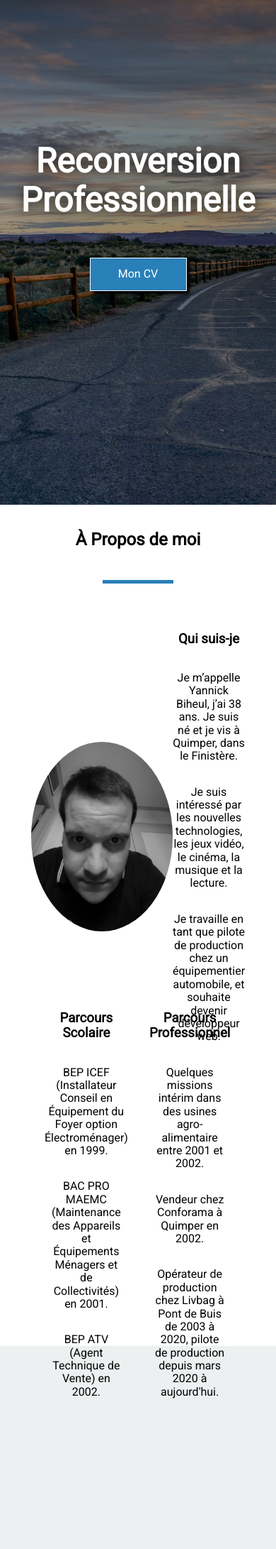
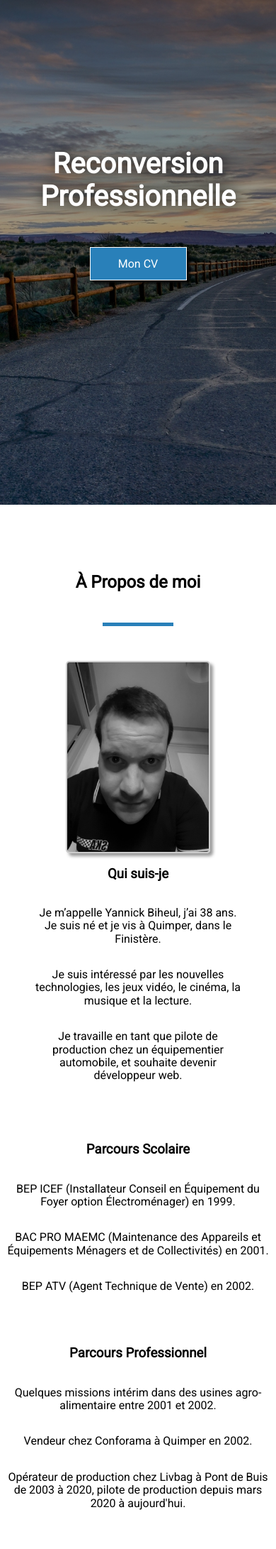
Before and after one commit to yannickbiheul/projet1, a PHP site: page / in a window 390 px wide. Shown: the part 133-2315 px from the top of the page at 71% size. Run offline with PHP 8.4, Linux system fonts and the light colour scheme.

Commit message:
Premier travail sur le responsive

```diff
--- a/css/style.css
+++ b/css/style.css
@@ -71,12 +71,33 @@ nav>a:hover {
     height: 4px;
     margin-top: 3px;
     margin-bottom: 3px;
+    transition-duration: 0.5s;
+    position: absolute;
+}
+
+.span1 {
+    top: 5px;
+}
+.span3 {
+    bottom: 5px;
+}
+
+.span1Open {
+    transform: rotate(-45deg);
+    top: 15px;
+}
+.span2Open {
+    display: none;
+}
+.span3Open {
+    transform: rotate(45deg);
+    bottom: 15px;
 }
 
 .menuBurger {
     position: fixed;
     top: 0;
-    left: -100vw;;
+    left: -100vw;
     width: 100vw;
     height: 100vh;
     background-color: var(--bleu2);
@@ -112,38 +133,7 @@ nav>a:hover {
     text-decoration: underline;
 }
 
-@media screen and (max-width: 1200px) {
-    header {
-        justify-content: flex-start;
-    }
-    .headerTitle {
-        width: 50%;
-    }
-    nav {
-        display: none;
-    }
-    .boutonBurger {
-        display: flex;
-    }
-}
 
-@media screen and (max-width: 600px) {
-    header {
-        justify-content: flex-start;
-    }
-    .headerTitle {
-        width: 75%;
-    }
-    nav {
-        display: none;
-    }
-    .containerAccueil>h1 {
-        font-size: 2em;
-    }
-    .containerAccueil>p {
-        display: none;
-    }
-}
 
 
 
@@ -266,10 +256,13 @@ nav>a:hover {
 
 .quiSuisJeImage>img {
     width: 200px;
-    border-radius: 100%;
+    border-radius: 5px;
+    border: 2px solid #ccc;
+    box-shadow: 4px 4px 4px #999;
     display: flex;
     justify-content: center;
     align-items: center;
+    margin-right: 20px;
 }
 
 .quiSuisJeTexte {
@@ -283,16 +276,17 @@ nav>a:hover {
 .containerApropos {
     /* border: 1px solid #000; */
     width: 75%;
-    height: 400px;
+    min-height: 400px;
     display: flex;
     justify-content: space-around;
     align-items: center;
 }
 
 .scolaire {
-    /* border: 1px solid #000; */
+    border: 2px solid #ccc;
+    box-shadow: 4px 4px 4px #999;
     width: 35%;
-    height: 95%;
+    height: 75%;
     display: flex;
     flex-direction: column;
     justify-content: center;
@@ -301,9 +295,10 @@ nav>a:hover {
 }
 
 .experience {
-    /* border: 1px solid #000; */
+    border: 2px solid #ccc;
+    box-shadow: 4px 4px 4px #999;
     width: 35%;
-    height: 95%;
+    height: 75%;
     display: flex;
     flex-direction: column;
     justify-content: center;
@@ -336,7 +331,7 @@ nav>a:hover {
 .containerContact {
     /* border: 1px solid #000; */
     width: 75%;
-    height: 600px;
+    min-height: 600px;
 }
 
 .element {
@@ -392,3 +387,82 @@ footer {
     justify-content: center;
     align-items: center;
 }
+
+
+
+                                        /* RESPONSIVE */
+@media screen and (max-width: 1200px) {
+    header {
+        justify-content: flex-start;
+    }
+    .headerTitle {
+        width: 50%;
+    }
+    nav {
+        display: none;
+    }
+    .boutonBurger {
+        display: flex;
+    }
+
+    #apropos {
+        padding-top: 60px;
+    }
+    .quiSuisJe {
+        flex-direction: column;
+    }
+    .quiSuisJeContainer {
+        flex-direction: column;
+        margin-bottom: 40px;
+    }
+    .quiSuisJeImage>img {
+        margin-right: 0;
+    }
+    .containerApropos {
+        flex-direction: column;
+        width: 100%;
+    }
+    .scolaire {
+        width: 95%;
+        margin-bottom: 40px;
+        border: none;
+        box-shadow: none;
+    }
+    .experience {
+        width: 95%;
+        margin-bottom: 40px;
+        border: none;
+        box-shadow: none;
+    }
+
+    #contact {
+        padding-top: 60px;
+    }
+    .containerContact {
+        width: 100%;
+    }
+    .element>input {
+        width: 85%;
+    }
+    .element>textarea {
+        width: 85%;
+    }
+}
+
+@media screen and (max-width: 600px) {
+    header {
+        justify-content: flex-start;
+    }
+    .headerTitle {
+        width: 75%;
+    }
+    nav {
+        display: none;
+    }
+    .containerAccueil>h1 {
+        font-size: 2.5em;
+    }
+    .containerAccueil>p {
+        display: none;
+    }
+}
--- a/header.php
+++ b/header.php
@@ -10,9 +10,9 @@
 </header>
 
 <div class="boutonBurger">
-    <span></span>
-    <span></span>
-    <span></span>
+    <span class="span1"></span>
+    <span class="span2"></span>
+    <span class="span3"></span>
 </div>
 
 <div class="menuBurger">
--- a/js/main.js
+++ b/js/main.js
@@ -1,5 +1,9 @@
 const boutonBurger = document.querySelector('.boutonBurger');
 const menuBurger = document.querySelector('.menuBurger');
+
+const span1 = document.querySelector('.span1');
+const span2 = document.querySelector('.span2');
+const span3 = document.querySelector('.span3');
 
 const boutonAccueil = document.querySelector('.boutonAccueil');
 const boutonApropos = document.querySelector('.boutonApropos');
@@ -9,6 +13,9 @@ const boutonContact = document.querySelector('.boutonContact');
 
 boutonBurger.addEventListener('click', function() {
     menuBurger.classList.toggle('menuBurgerOpen');
+    span1.classList.toggle('span1Open');
+    span2.classList.toggle('span2Open');
+    span3.classList.toggle('span3Open');
 });
 
 boutonAccueil.addEventListener('click', function () {
```
